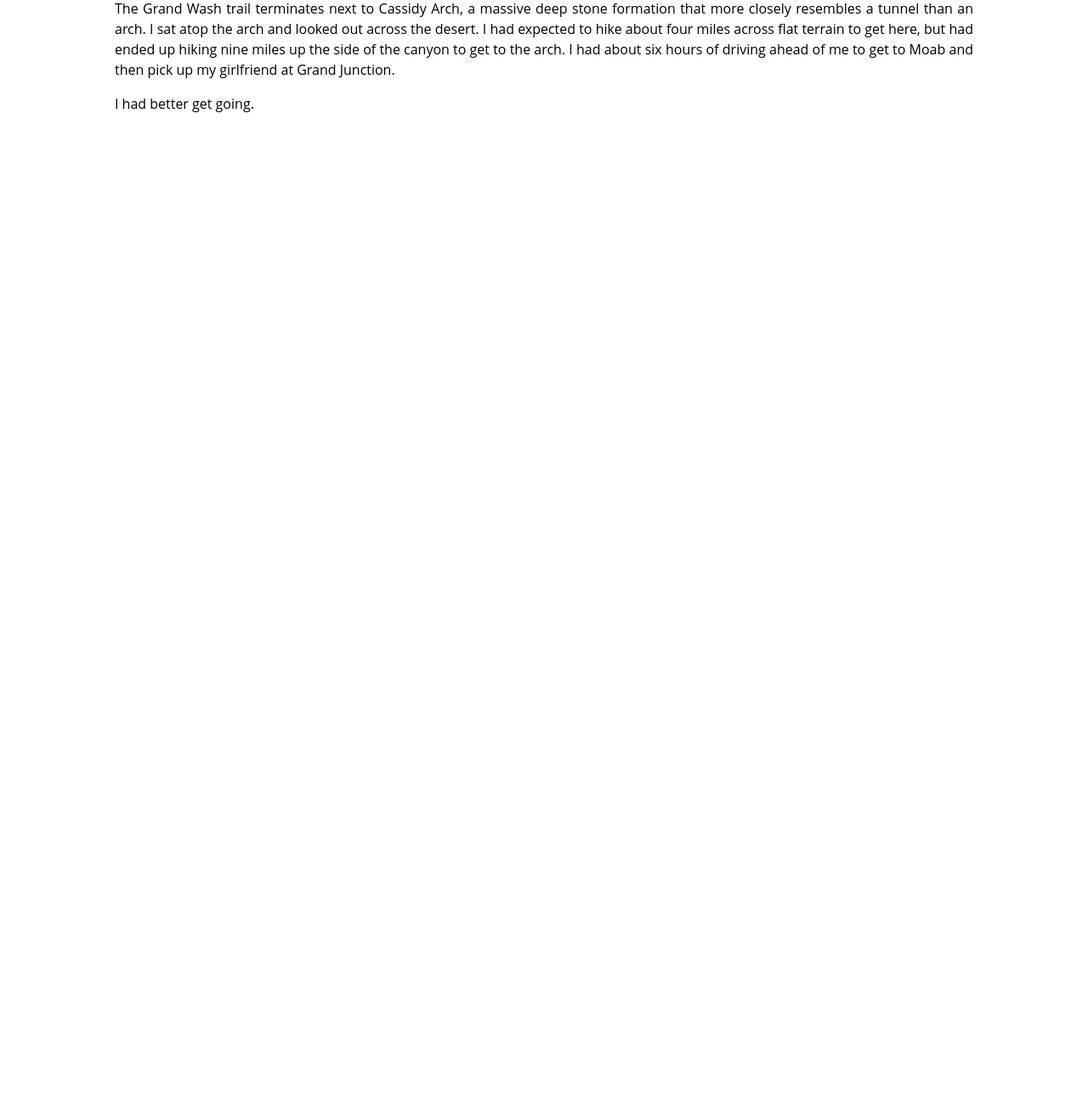
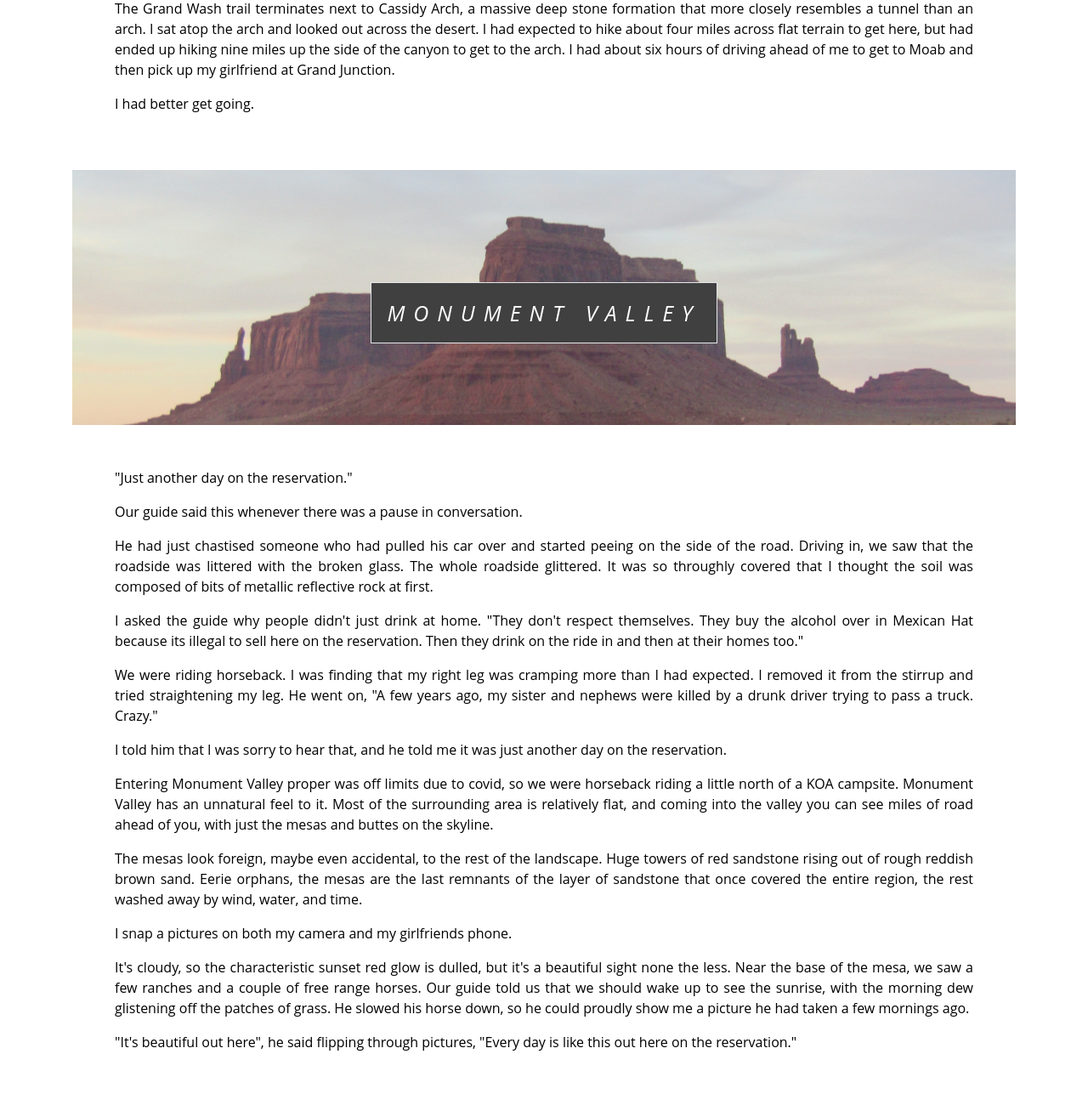
Before and after one commit to corydonbaylor/flask-app, a Flask app: page /travel/southwest in a window 1280 px wide. Shown: the part 5200-6500 px from the top of the page at 85% size. Before the commit the page ends 5332 px from the top, so only its background shows below. Run offline with Flask 2, Linux system fonts and the light colour scheme; some libraries are stand-ins or nearby versions.

Commit message:
monument valley

```diff
--- a/app/static/css/travel.css
+++ b/app/static/css/travel.css
@@ -31,6 +31,10 @@
 
 .bryce{
   background-image: url('../images/travel/southwest/bryce.jpeg');
+}
+
+.valley{
+  background-image: url('../images/travel/southwest/valley.jpeg');
 }
 /* ARGENTINA */
 
--- a/app/templates/pages/travel/southwest.html
+++ b/app/templates/pages/travel/southwest.html
@@ -181,4 +181,38 @@
     <p>I had better get going. </p>
 
 </div>
+<div class="valley travel-article parallax">
+    <div class="caption">
+        <span class="border">MONUMENT VALLEY</span>
+    </div>
+</div>
+<div class="para-tex">
+    <p>&quot;Just another day on the reservation.&quot; </p>
+    <p>Our guide said this whenever there was a pause in conversation. </p>
+    <p>He had just chastised someone who had pulled his car over and started peeing on the side of the road. Driving in,
+        we saw that the roadside was littered with the broken glass. The whole roadside glittered. It was so throughly
+        covered that I thought the soil was composed of bits of metallic reflective rock at first. </p>
+    <p>I asked the guide why people didn&#39;t just drink at home. &quot;They don&#39;t respect themselves. They buy the
+        alcohol over in Mexican Hat because its illegal to sell here on the reservation. Then they drink on the ride in
+        and then at their homes too.&quot;</p>
+    <p>We were riding horseback. I was finding that my right leg was cramping more than I had expected. I removed it
+        from the stirrup and tried straightening my leg. He went on, &quot;A few years ago, my sister and nephews were
+        killed by a drunk driver trying to pass a truck. Crazy.&quot;</p>
+    <p>I told him that I was sorry to hear that, and he told me it was just another day on the reservation. </p>
+    <p>Entering Monument Valley proper was off limits due to covid, so we were horseback riding a little north of a KOA
+        campsite. Monument Valley has an unnatural feel to it. Most of the surrounding area is relatively flat, and
+        coming into the valley you can see miles of road ahead of you, with just the mesas and buttes on the skyline.
+    </p>
+    <p>The mesas look foreign, maybe even accidental, to the rest of the landscape. Huge towers of red sandstone rising
+        out of rough reddish brown sand. Eerie orphans, the mesas are the last remnants of the layer of sandstone that
+        once covered the entire region, the rest washed away by wind, water, and time. </p>
+    <p>I snap a pictures on both my camera and my girlfriends phone. </p>
+    <p>It&#39;s cloudy, so the characteristic sunset red glow is dulled, but it&#39;s a beautiful sight none the less.
+        Near the base of the mesa, we saw a few ranches and a couple of free range horses. Our guide told us that we
+        should wake up to see the sunrise, with the morning dew glistening off the patches of grass. He slowed his horse
+        down, so he could proudly show me a picture he had taken a few mornings ago. </p>
+    <p>&quot;It&#39;s beautiful out here&quot;, he said flipping through pictures, &quot;Every day is like this out here
+        on the reservation.&quot; </p>
+
+</div>
 {% endblock %}
```
Also changed, not shown: app/static/images/travel/southwest/valley.jpeg (added).
